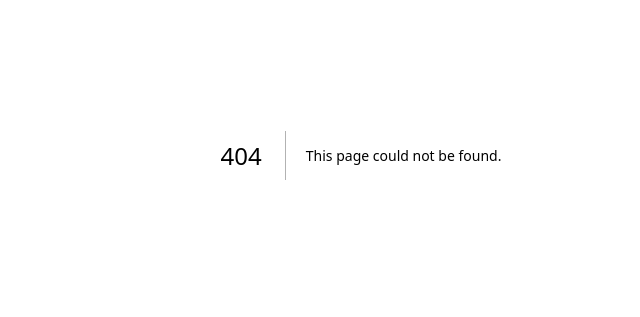
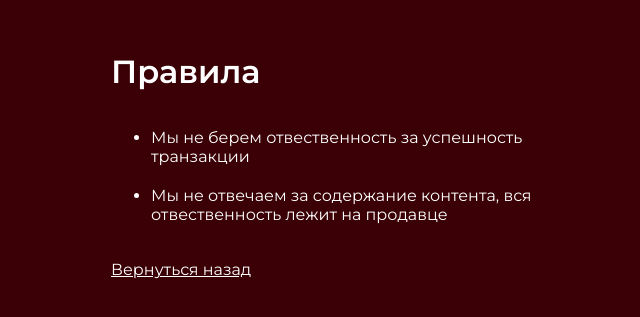
Before and after one commit to kusainovv/mother_frank, a Next.js app: page /politics in a window 1280 px wide. Before the commit this address had no page. Shown: the part 245-562 px from the top of the page, without its empty margins (279-919 px from the left). Built offline with nearby package versions, Linux system fonts and the light colour scheme.

Commit message:
add politics page --feature --styling

```diff
--- a/src/pages/_document.tsx
+++ b/src/pages/_document.tsx
@@ -2,7 +2,7 @@ import { Head, Html, Main, NextScript } from "next/document";
 
 export default function Document() {
   return (
-    <Html>
+    <Html lang="ru">
       <Head>
         <link rel="preconnect" href="https://fonts.googleapis.com" />
         <link rel="preconnect" href="https://fonts.gstatic.com" />
--- /dev/null
+++ b/src/pages/politics/Style.module.css
@@ -0,0 +1,26 @@
+.Page {
+    display: flex;
+    flex-direction: column;
+    justify-content: flex-start;
+    min-height: 100vh;
+    background-color: #3A0005;
+    color: white;
+}
+
+.Information {
+    display: flex;
+    flex-direction: column;
+    justify-content: center;
+    height: 100vh;
+    width: 500px;
+    margin: auto;
+}
+
+.Rule {
+    margin-bottom: 20px;
+}
+
+.Link {
+    font-size: 16px;
+    color: white;
+}
--- /dev/null
+++ b/src/pages/politics/index.tsx
@@ -0,0 +1,19 @@
+import React from "react";
+import style from './Style.module.css';
+
+const Politics = () => {
+    return <div className={style['Page']}>
+        <div className={style['Information']}>
+            <h1>Правила</h1>
+            <ul>
+                <li className={style['Rule']}>Мы не берем отвественность за успешность транзакции</li>
+                <li className={style['Rule']}>Мы не отвечаем за содержание контента, вся отвественность лежит на продавце</li>
+            </ul>
+
+            <a href="/" className={style['Link']}>Вернуться назад</a>
+        </div>
+    </div>
+}
+
+
+export default Politics;
--- a/src/pages/product/Style.module.css
+++ b/src/pages/product/Style.module.css
@@ -140,9 +140,11 @@
 
 
 .Option {
+    width: fit-content;
     margin: 2px 0;
     font-size: 14px;
     font-weight: 600;
+    cursor: pointer;
 }
 
 
--- a/src/shared/footer/Footer.tsx
+++ b/src/shared/footer/Footer.tsx
@@ -3,7 +3,7 @@ import style from './Style.module.css';
 
 
 export const Footer = () => <div className={style['Wrapper']}>
-	<a href='' className={style['Link']}>
+	<a href='/politics' className={style['Link']}>
     Политика сообщества.
 	</a>
 </div>;
--- a/src/widgets/ProductsList/ProductsList.tsx
+++ b/src/widgets/ProductsList/ProductsList.tsx
@@ -6,6 +6,7 @@ export const ProductsList = () => <div className={style['Wrapper']}>
 	{
 		[
 			{title: 'Punk not die', price: '4.000Р', href: 1},
+			{title: 'Punk not die', price: '4.000Р', href: 2},
 		].map((product, idx) => <Link className={style['Product']} href={`/product/${product.href}`} key={idx}>
 			<div className={style['ProductPreview']} style={{
                 backgroundImage: `url(./img/item.png)`
```
